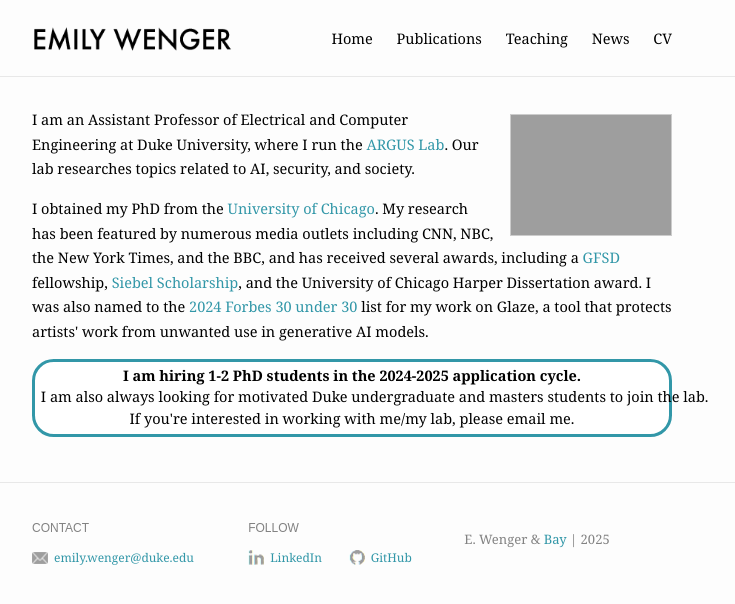
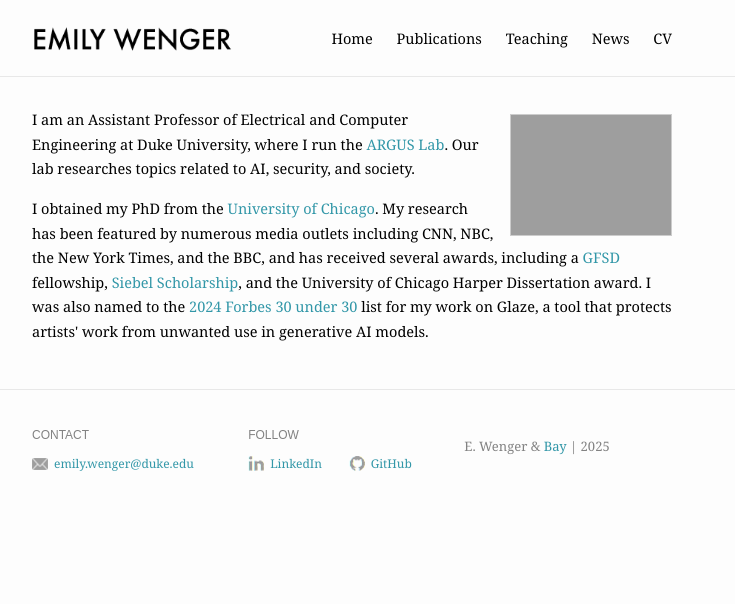
Before and after one commit to emilywenger/emilywenger.github.io, a Jekyll site: the page built from index.md, in a window 1280 px wide. Shown: the top 604 px of the page, without its empty margins (288-1023 px from the left). Built offline with Jekyll 4.4.1, drawn with Linux system fonts in a browser that asks for light colours.

```diff
--- a/index.md
+++ b/index.md
@@ -11,9 +11,3 @@ I am an Assistant Professor of Electrical and Computer Engineering at Duke Unive
 <p>
 I obtained my PhD from the <a href="https://sandlab.cs.uchicago.edu/" target="_blank">University of Chicago</a>. My research has been featured by numerous media outlets including CNN, NBC, the New York Times, and the BBC, and has received several awards, including a <a href="https://stemfellowships.org/" target="_blank">GFSD</a> fellowship, <a href="https://www.siebelscholars.com/scholar-profile/3715/" target="_blank">Siebel Scholarship</a>, and the University of Chicago Harper Dissertation award. I was also named to the <a href="https://www.forbes.com/30-under-30/2024/consumer-technology" target="_blank">2024 Forbes 30 under 30</a> list for my work on Glaze, a tool that protects artists' work from unwanted use in generative AI models.
 </p>
-
-  <div class="job-button">
-            <b>I am hiring 1-2 PhD students in the 2024-2025 application cycle.</b>
-            <br>I am also always looking for motivated Duke undergraduate and masters students to join the lab.
-            <br>If you're interested in working with me/my lab, please email me.
-          </div>
```
Also changed, not shown: publications.md (+10 -3 lines).
